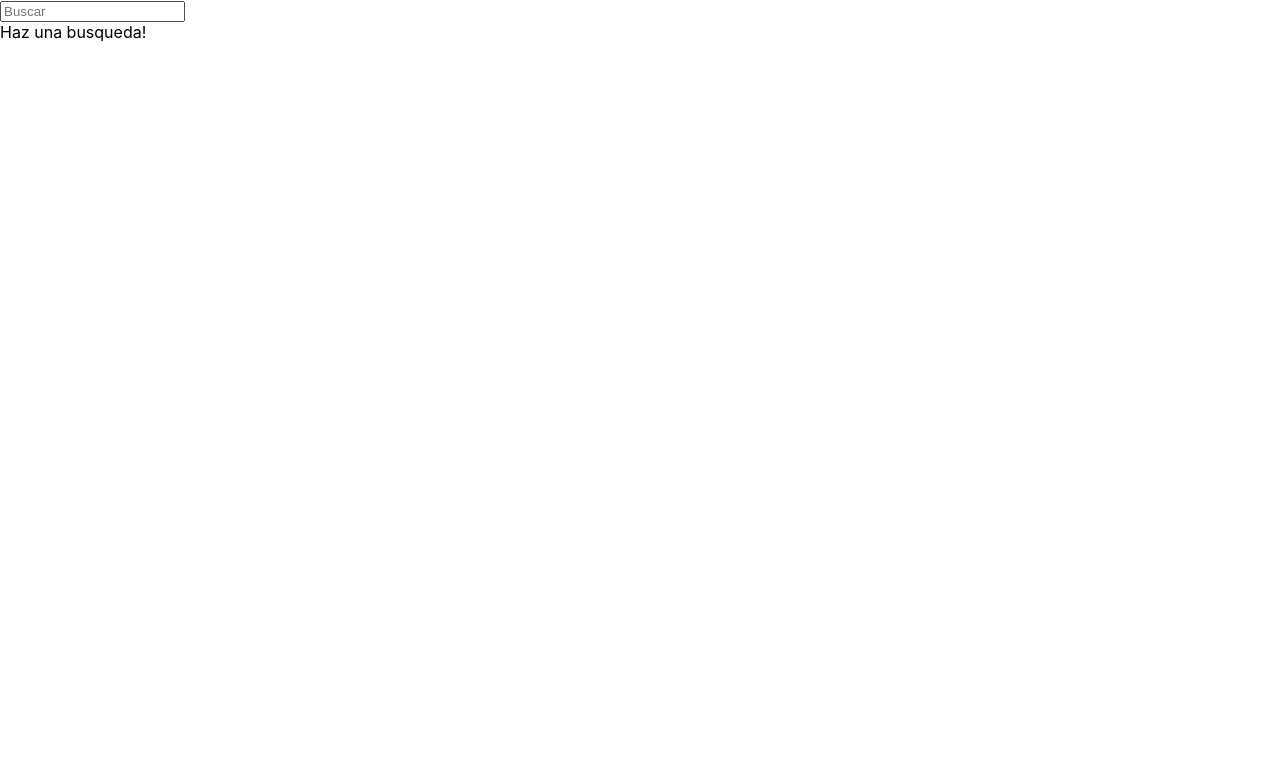
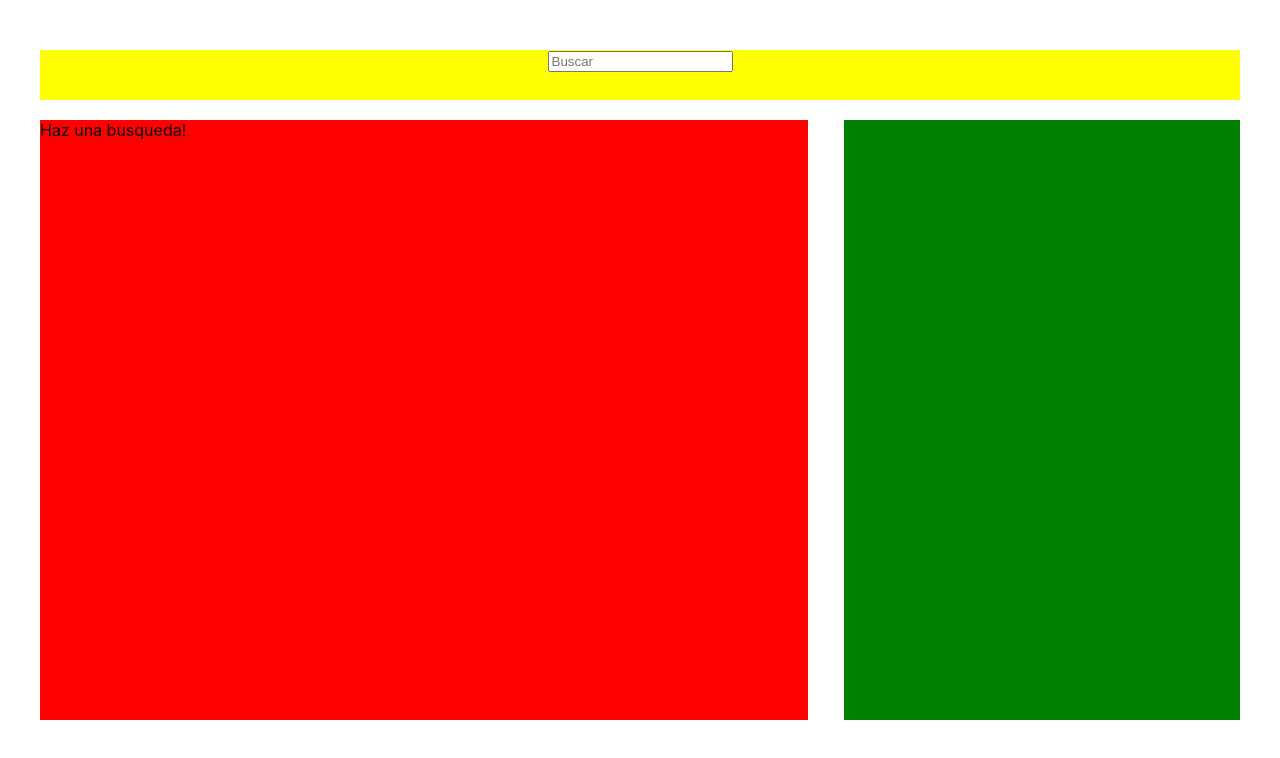
Before and after one commit to sinfreno/s9, a React (Create React App) app: page / in a window 1280 px wide. Shown: the top 758 px of the page. Built offline with nearby package versions, Linux system fonts and the light colour scheme.

Commit message:
empezando diseño

```diff
--- a/src/App.js
+++ b/src/App.js
@@ -4,6 +4,7 @@ import VideoDetail from './components/VideoDetail';
 import VideoList from './components/VideoList';
 import youtube from './apis/youtube';
 import React, {Component }from 'react';
+import {Container, SB, VL, VD} from './styles/style';
 
 class App extends Component {
 
@@ -33,15 +34,15 @@ class App extends Component {
 render() {
   return (
     <div >
-      <SearchBar handleFormSubmit={this.handleSubmit}/>
-        <div >
-          <div >
+      <SB ><SearchBar handleFormSubmit={this.handleSubmit}/> </SB>
+        <Container >
+          <VD >
             <VideoDetail video={this.state.selectedVideo}/>
-          </div>
-          <div >
+          </VD>
+          <VL >
             <VideoList handleVideoSelect={this.handleVideoSelect} videos={this.state.videos}/>
-          </div>
-        </div>
+          </VL>
+        </Container>
      </div>
   );
 }
--- a/src/styles/style.js
+++ b/src/styles/style.js
@@ -29,6 +29,7 @@ export const VL = styled.div`
     width: 33%;
     height: 100%;
     background-color: green;
+    display: flex;
 
 
 
```
